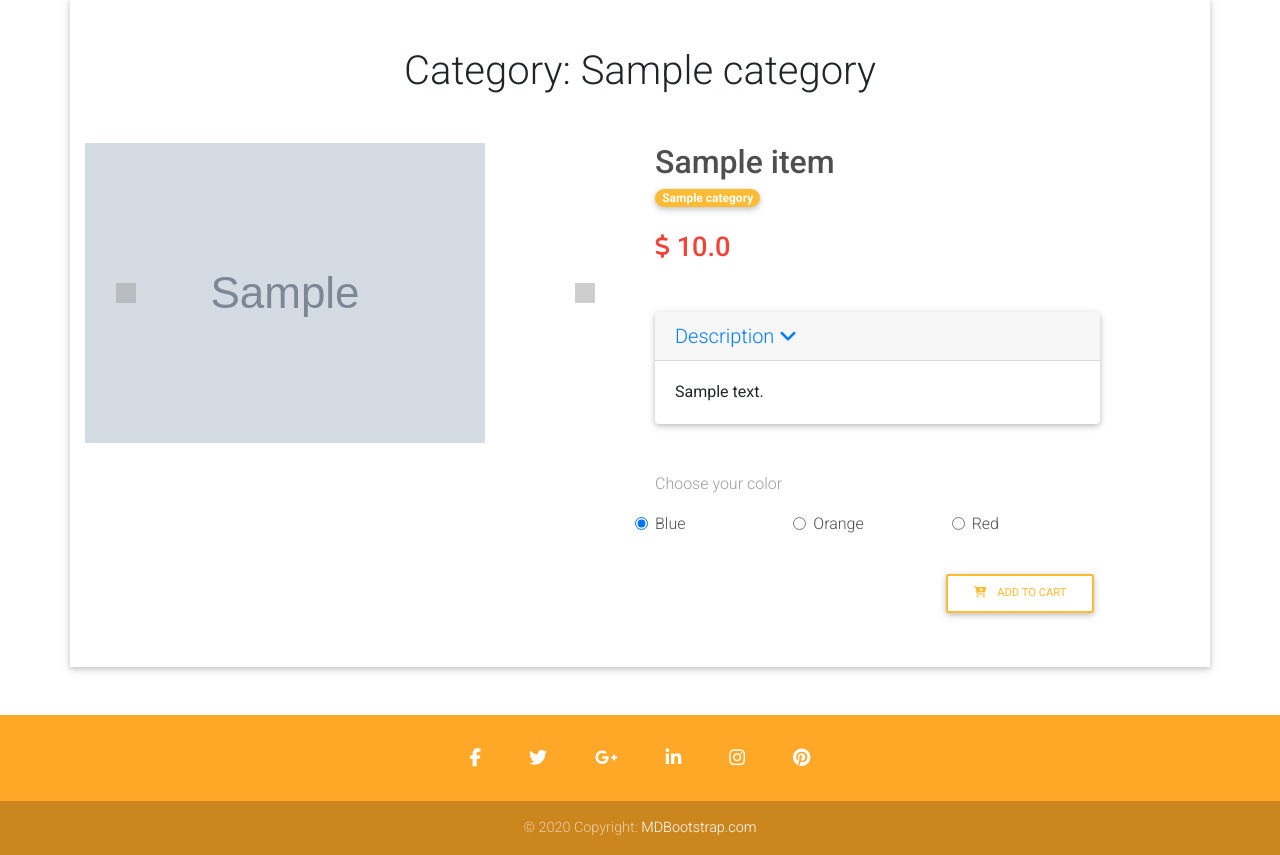
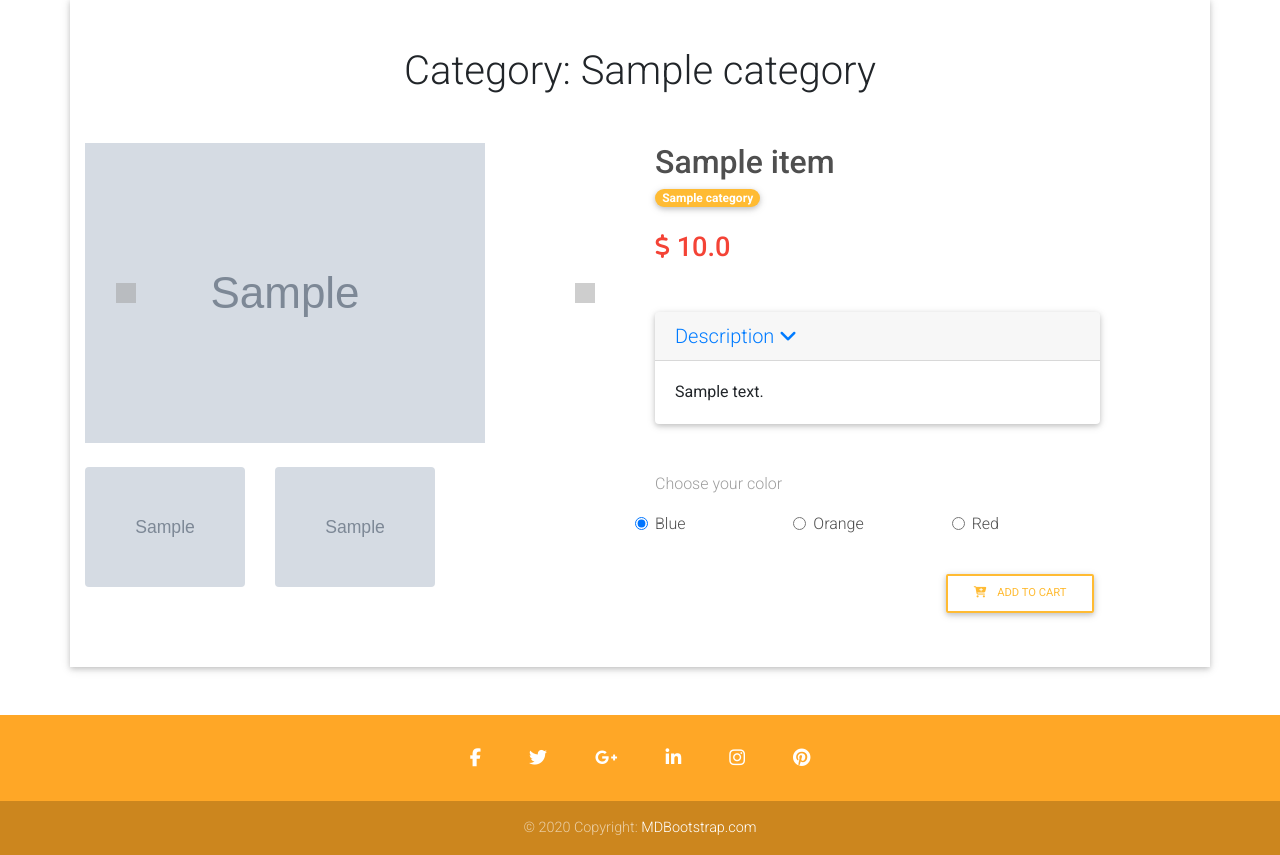
Before and after one commit to w3qxst1ck/ecommerce, a Django app: a page that uses templates/base.html in a window 1280 px wide. Shown: the part 107-962 px from the top of the page. Run offline with Django 3.2, Linux system fonts and the light colour scheme; tables that the repository leaves empty hold one stand-in row (values such as "Sample post"); grey boxes marked "Sample" are stand-in pictures; some libraries are stand-ins or nearby versions; grey boxes are pictures that could not be loaded.

Commit message:
Add lightbox gallery in detail page

```diff
--- a/static/js/script.js
+++ b/static/js/script.js
@@ -0,0 +1,4 @@
+$(document).on('click', '[data-toggle="lightbox"]', function(event) {
+                event.preventDefault();
+                $(this).ekkoLightbox();
+            });
--- a/templates/base.html
+++ b/templates/base.html
@@ -15,6 +15,8 @@
 	<link href="https://cdnjs.cloudflare.com/ajax/libs/twitter-bootstrap/4.5.0/css/bootstrap.min.css" rel="stylesheet">
 	<!-- Material Design Bootstrap -->
 	<link href="https://cdnjs.cloudflare.com/ajax/libs/mdbootstrap/4.19.1/css/mdb.min.css" rel="stylesheet">
+	<!-- Lightbox -->
+	<link href="https://cdnjs.cloudflare.com/ajax/libs/ekko-lightbox/5.3.0/ekko-lightbox.css" rel="stylesheet">
 
 	<link rel="stylesheet" href="{% static 'css/style.css' %}">
 
@@ -137,6 +139,7 @@
 	<!-- MDB core JavaScript -->
 	<script type="text/javascript" src="https://cdnjs.cloudflare.com/ajax/libs/mdbootstrap/4.19.1/js/mdb.min.js"></script>
 	<script src="https://kit.fontawesome.com/3dbdcd8c2e.js" crossorigin="anonymous"></script>
+	<script src="https://cdnjs.cloudflare.com/ajax/libs/ekko-lightbox/5.3.0/ekko-lightbox.min.js"></script>
 	<script src="{% static 'js/script.js' %}"></script>
   </body>
 </html>
--- a/templates/core/item_detail.html
+++ b/templates/core/item_detail.html
@@ -46,6 +46,23 @@
 
         </div>
         <!--/.Carousel Wrapper-->
+
+        <div class="row mt-4">
+          <div class="col-md-12">
+
+            <div class="row">
+              <a href="{{ item.image.url }}" data-toggle="lightbox" data-gallery="example-gallery" class="col-sm-4 mb-2">
+                  <img src="{{ item.image.url }}" class="img-fluid rounded">
+              </a>
+              {% for image in item.itemimage_set.all %}
+              <a href="{{ image.image.url }}" data-toggle="lightbox" data-gallery="example-gallery" class="col-sm-4 mb-2">
+                  <img src="{{ image.image.url }}" class="img-fluid rounded">
+              </a>
+              {% endfor %}
+            </div>
+
+          </div>
+        </div>
 
       </div>
 
```
